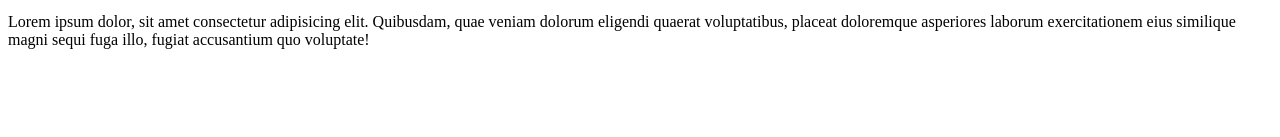
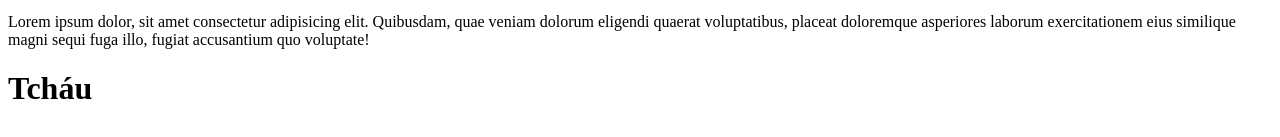
Before and after one commit to adrianocristovao/Ola-Mundo, a plain HTML site: page index.html in a window 1280 px wide. Shown: the part 137-274 px from the top of the page. Drawn offline with Linux system fonts and the light colour scheme.

Commit message:
Update index.html

```diff
--- a/index.html
+++ b/index.html
@@ -14,6 +14,8 @@
         libero sed, vel ab inventore, aspernatur ipsum aliquid. Rerum tempora nihil ipsa nisi eligendi facilis.</p>
 
     <p>Lorem ipsum dolor, sit amet consectetur adipisicing elit. Quibusdam, quae veniam dolorum eligendi quaerat voluptatibus, placeat doloremque asperiores laborum exercitationem eius similique magni sequi fuga illo, fugiat accusantium quo voluptate!</p>
+
+    <h1>Tcháu</h1>
 </body>
 
 </html>
```
